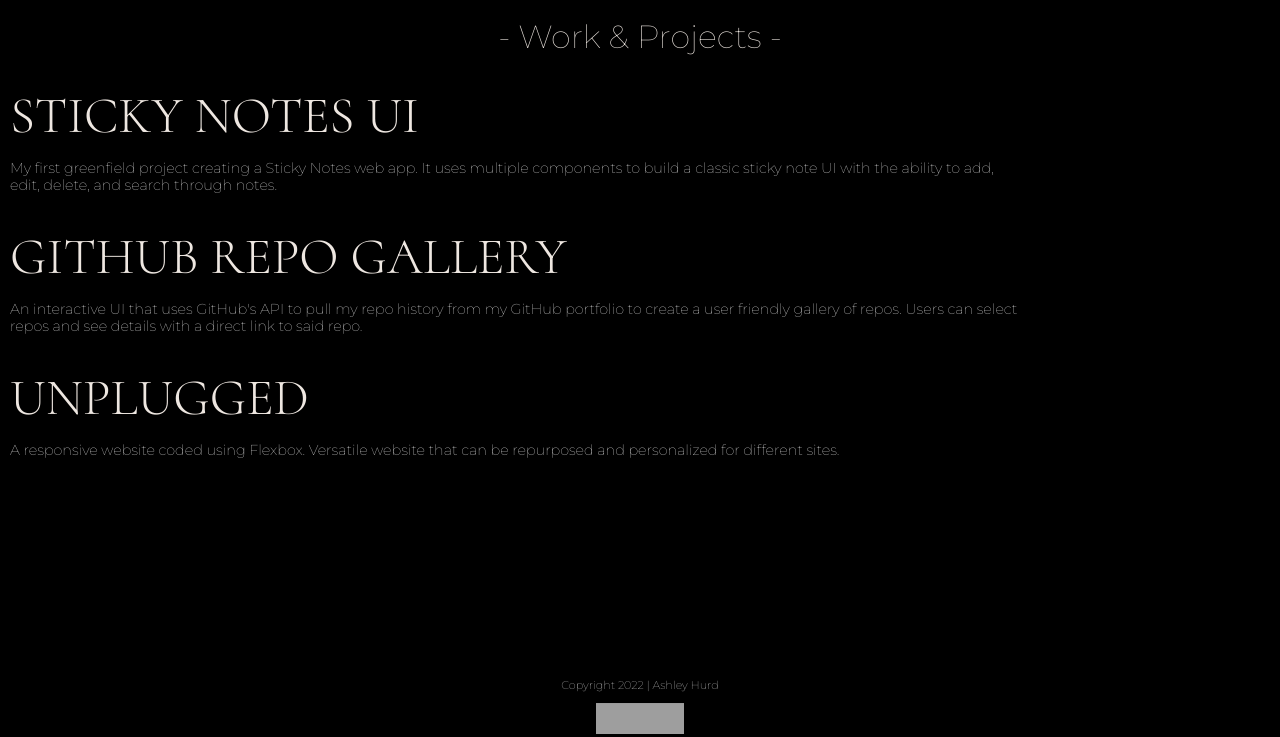
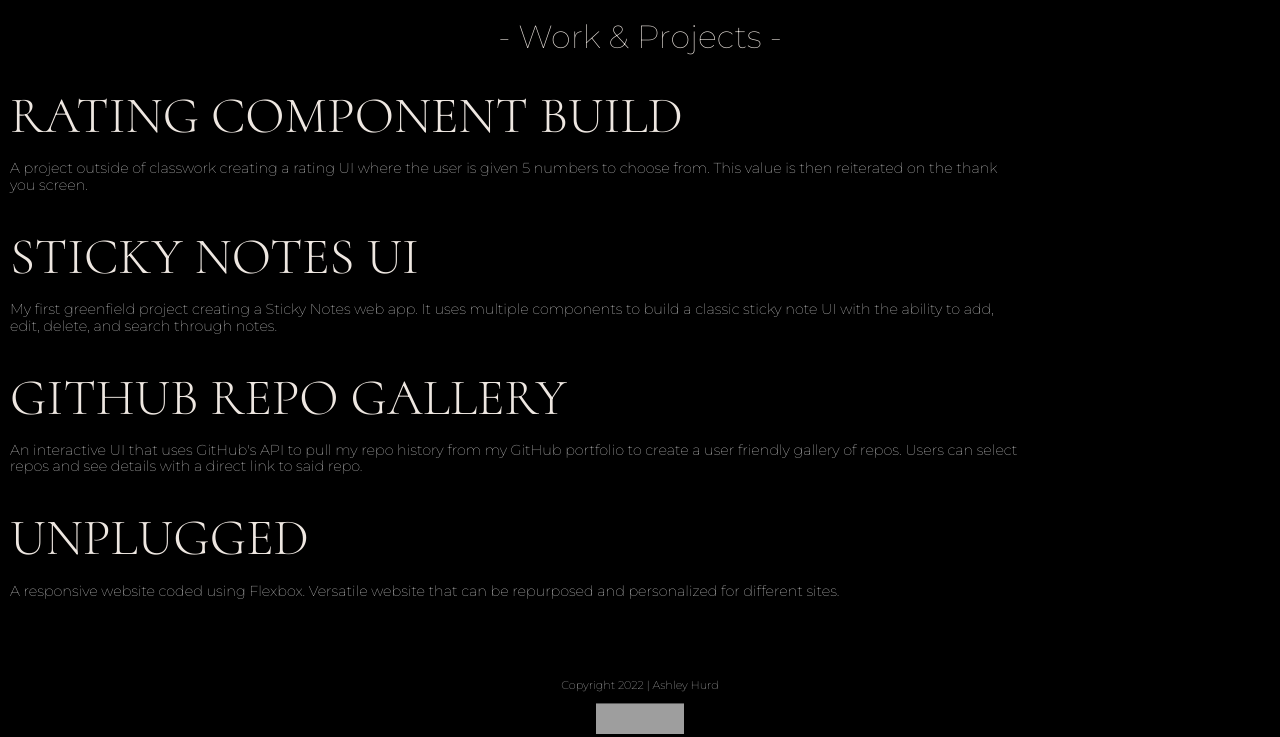
Before and after one commit to ashleyhurd/website, a plain HTML site: page work/index.html in a window 1280 px wide. Shown: the part 63-800 px from the top of the page. Drawn offline with Linux system fonts and the light colour scheme; grey boxes are pictures that could not be loaded.

Commit message:
Project add

```diff
--- a/work/index.html
+++ b/work/index.html
@@ -51,6 +51,13 @@
             <div class="work-container">
                 <h1>- Work & Projects -</h1>
 
+                <div class="container">
+                    <a href="https://ashleyhurd.github.io/frontendmentor-rating-component/" target="_blank" class="work-link">Rating Component Build</a>
+                    <p class="project-description">
+                        A project outside of classwork creating a rating UI where the user is given 5 numbers to choose from. This value is then reiterated on the thank you screen.
+                    </p>
+                </div>
+
                 <!-- slide 1 - Sticky Notes -->
                 <div class="container">
                     <a href="https://2g153e.csb.app/" target="_blank" class="work-link">Sticky Notes UI</a>
```
